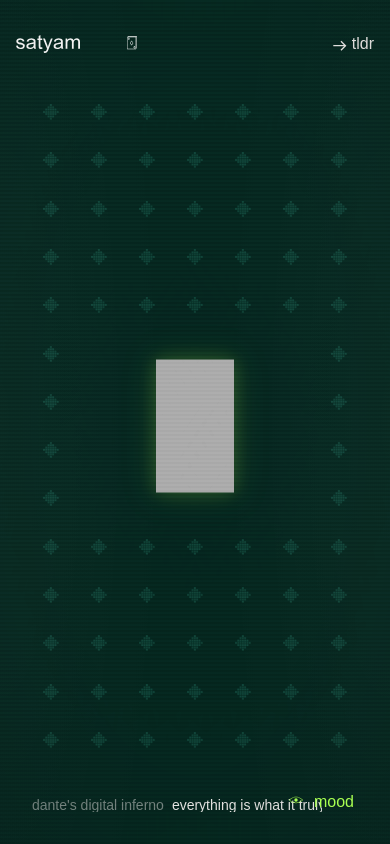
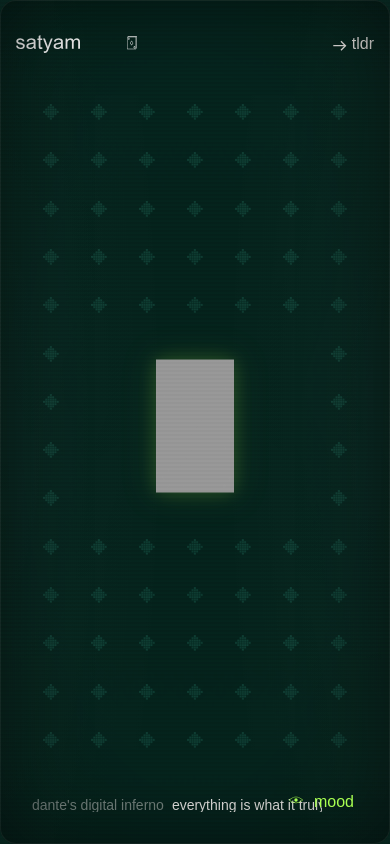
Before and after one commit to sudotman/sudotman.github.io, a plain HTML site: page index.html in a window 390 px wide. Drawn offline with Linux system fonts and the light colour scheme; grey boxes are pictures that could not be loaded; a web font is replaced by a local one.

Commit message:
darker crt

```diff
--- a/css/style.css
+++ b/css/style.css
@@ -2939,7 +2939,7 @@ body::before {
       rgba(0,0,0,0.12) 100%
     );
   mix-blend-mode: soft-light;
-  opacity: 0.45;
+  opacity: 0.28;
   background-size: 100% 4px, 100% 200%;
   background-position: 0 0, 0 -100%;
   animation: crtRoll 6s linear infinite;
@@ -2969,16 +2969,31 @@ body::after {
   z-index: 902; /* above scanlines/vignette */
   background:
     /* corner falloff to enhance CRT barrel at edges */
-    radial-gradient(220% 180% at 0% 0%, rgba(0,0,0,0.22) 0%, rgba(0,0,0,0.12) 30%, transparent 60%),
-    radial-gradient(220% 180% at 100% 0%, rgba(0,0,0,0.22) 0%, rgba(0,0,0,0.12) 30%, transparent 60%),
-    radial-gradient(220% 180% at 0% 100%, rgba(0,0,0,0.22) 0%, rgba(0,0,0,0.12) 30%, transparent 60%),
-    radial-gradient(220% 180% at 100% 100%, rgba(0,0,0,0.22) 0%, rgba(0,0,0,0.12) 30%, transparent 60%),
+    radial-gradient(220% 180% at 0% 0%, rgba(0,0,0,0.35) 0%, rgba(0,0,0,0.18) 30%, transparent 60%),
+    radial-gradient(220% 180% at 100% 0%, rgba(0,0,0,0.35) 0%, rgba(0,0,0,0.18) 30%, transparent 60%),
+    radial-gradient(220% 180% at 0% 100%, rgba(0,0,0,0.35) 0%, rgba(0,0,0,0.18) 30%, transparent 60%),
+    radial-gradient(220% 180% at 100% 100%, rgba(0,0,0,0.35) 0%, rgba(0,0,0,0.18) 30%, transparent 60%),
     /* side highlights to mimic glass curvature catchlight */
-    radial-gradient(70% 140% at 0% 50%, rgba(255,255,255,0.035) 0%, transparent 60%),
-    radial-gradient(70% 140% at 100% 50%, rgba(255,255,255,0.035) 0%, transparent 60%),
+    radial-gradient(70% 140% at 0% 50%, rgba(255,255,255,0.055) 0%, transparent 60%),
+    radial-gradient(70% 140% at 100% 50%, rgba(255,255,255,0.055) 0%, transparent 60%),
     /* central barrel darkening */
-    radial-gradient(150% 130% at 50% 50%, rgba(0,0,0,0) 55%, rgba(0,0,0,0.30) 100%);
+    radial-gradient(150% 130% at 50% 50%, rgba(0,0,0,0) 50%, rgba(0,0,0,0.40) 100%);
   mix-blend-mode: soft-light;
+  /* Blend dark edge layers with multiply and side highlights with screen */
+  background-blend-mode: multiply, multiply, multiply, multiply, screen, screen, multiply;
+}
+
+/* Bezel and inner glass ring to make curvature obvious */
+.osmo-ui::after {
+  content: "";
+  position: fixed;
+  inset: 0;
+  pointer-events: none;
+  z-index: 903;
+  border-radius: 16px;
+  box-shadow:
+    inset 0 0 0 1px rgba(255,255,255,0.06),
+    inset 0 0 80px rgba(0,0,0,0.50);
 }
 
 @media (max-width: 768px) {
```
